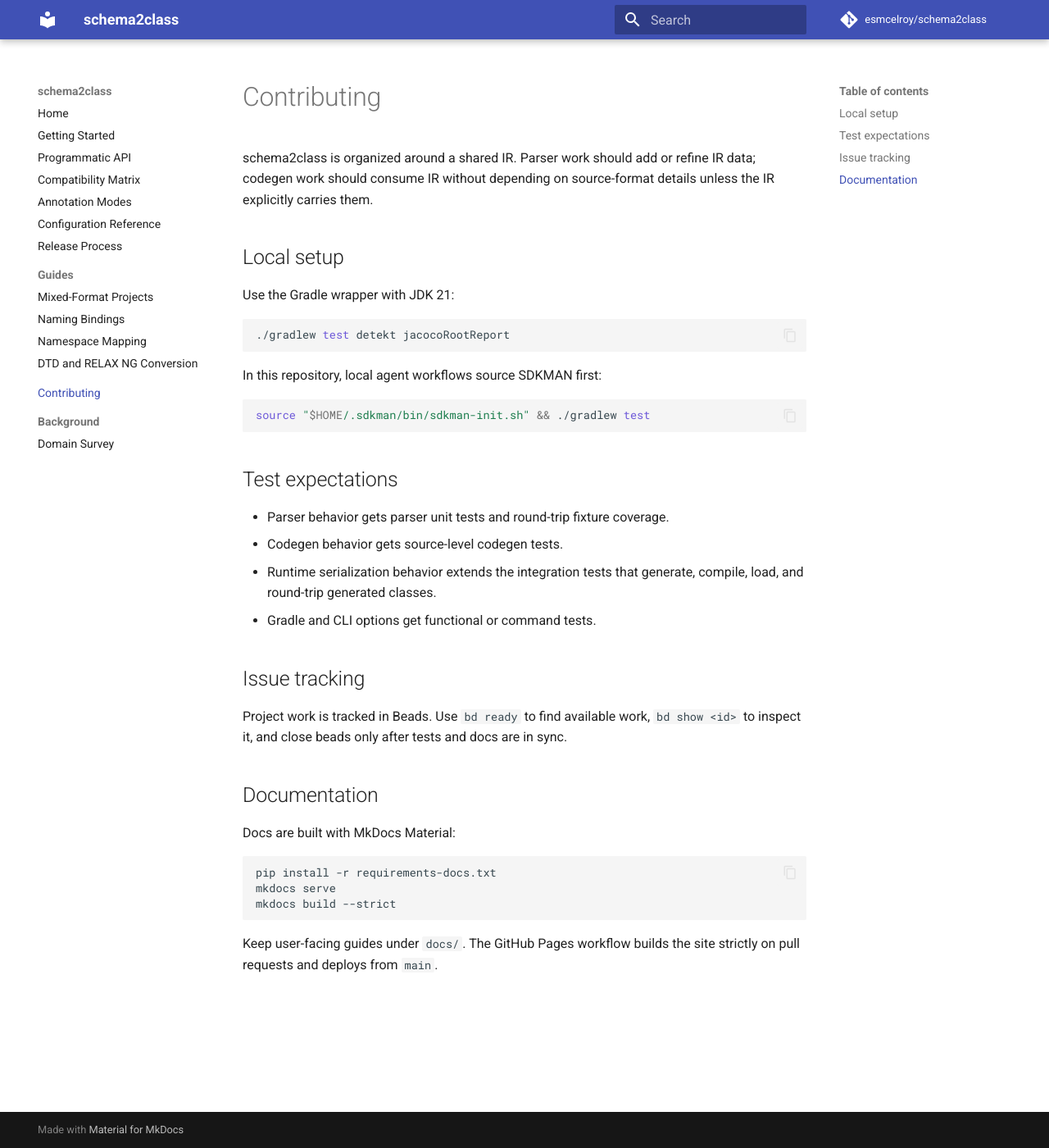
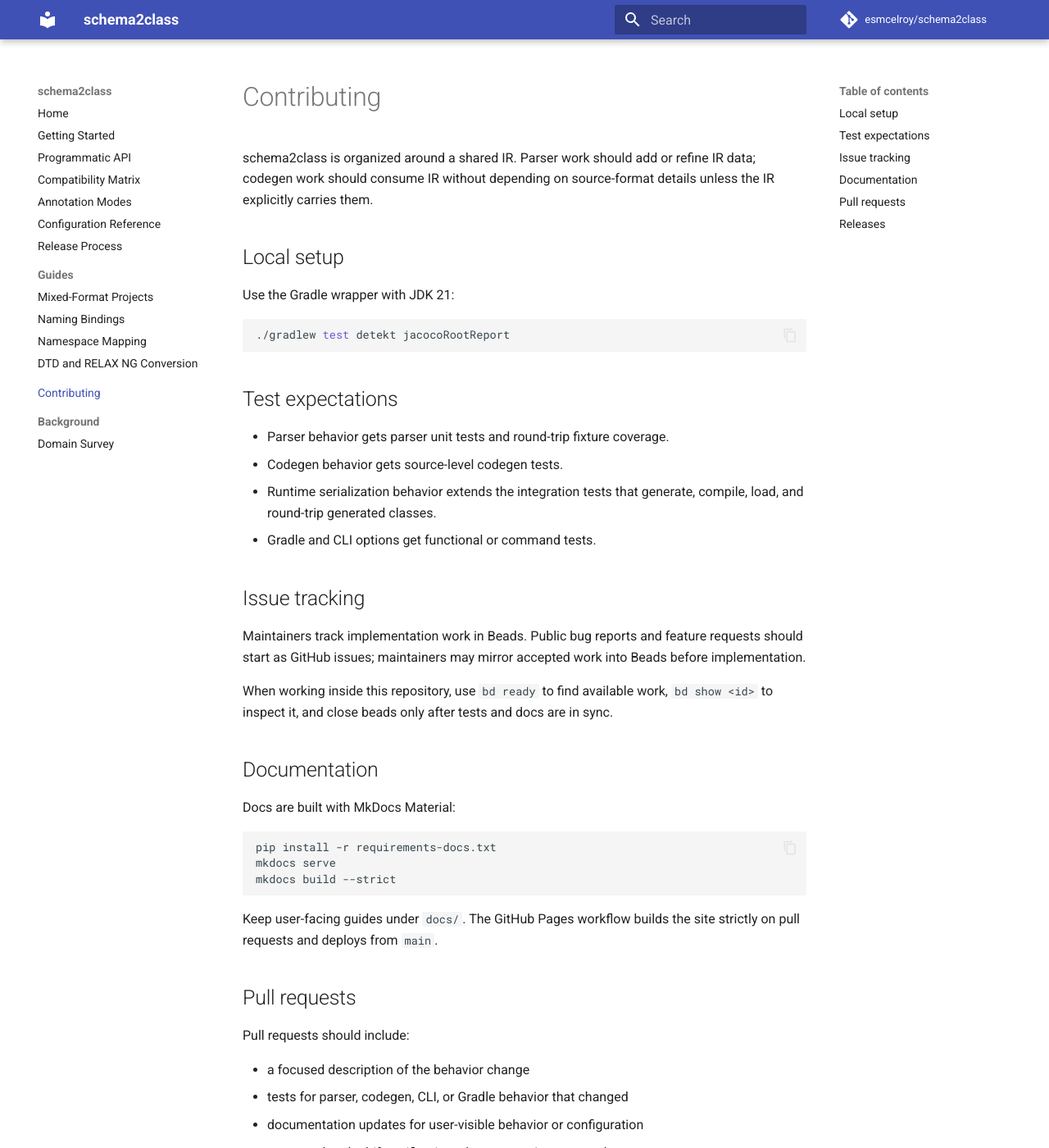
Before and after one commit to esmcelroy/schema2class, an MkDocs documentation site: the page built from docs/contributing.md, in a window 1280 px wide and 1400 px high. Shown: the whole window at 82% size. Built offline with MkDocs 1.6.1 and Material for MkDocs 9.7.7, drawn with Linux system fonts in a browser that asks for light colours; comment, search, counter and statistics services are not loaded; some of the changed text lies outside the part shown.

Commit message:
docs: add oss project convention files
Adds CONTRIBUTING, SECURITY, CODE_OF_CONDUCT, SUPPORT, GitHub issue templates, and a pull request template.

Cleans public docs so SDKMAN/local workstation setup stays in agent-only instructions, not contributor-facing documentation.

Resolves schema2class-0an, schema2class-8br, schema2class-lkn, schema2class-dx9.

Validation: mkdocs build --strict; git diff --check; YAML parse for GitHub issue templates.

````diff
--- a/docs/contributing.md
+++ b/docs/contributing.md
@@ -12,12 +12,6 @@ Use the Gradle wrapper with JDK 21:
 ./gradlew test detekt jacocoRootReport
 ```
 
-In this repository, local agent workflows source SDKMAN first:
-
-```bash
-source "$HOME/.sdkman/bin/sdkman-init.sh" && ./gradlew test
-```
-
 ## Test expectations
 
 - Parser behavior gets parser unit tests and round-trip fixture coverage.
@@ -28,7 +22,11 @@ source "$HOME/.sdkman/bin/sdkman-init.sh" && ./gradlew test
 
 ## Issue tracking
 
-Project work is tracked in Beads. Use `bd ready` to find available work,
+Maintainers track implementation work in Beads. Public bug reports and feature
+requests should start as GitHub issues; maintainers may mirror accepted work
+into Beads before implementation.
+
+When working inside this repository, use `bd ready` to find available work,
 `bd show <id>` to inspect it, and close beads only after tests and docs are in
 sync.
 
@@ -44,3 +42,20 @@ mkdocs build --strict
 
 Keep user-facing guides under `docs/`. The GitHub Pages workflow builds the site
 strictly on pull requests and deploys from `main`.
+
+## Pull requests
+
+Pull requests should include:
+
+- a focused description of the behavior change
+- tests for parser, codegen, CLI, or Gradle behavior that changed
+- documentation updates for user-visible behavior or configuration
+- generated-code drift verification when generation output changes
+
+Keep unrelated formatting, dependency, and refactoring changes out of feature
+pull requests unless they are necessary for the change.
+
+## Releases
+
+Release publishing is maintainer-only. See [Release Process](release.md) for the
+current dry-run and publishing workflow.
````
Also changed, not shown: CODE_OF_CONDUCT.md (added, +28 -0 lines), CONTRIBUTING.md (added, +22 -0 lines), README.md (+7 -2 lines), SECURITY.md (added, +32 -0 lines), SUPPORT.md (added, +16 -0 lines), docs/release.md (+1 -2 lines), .github/pull_request_template.md (added), 5 other files.
